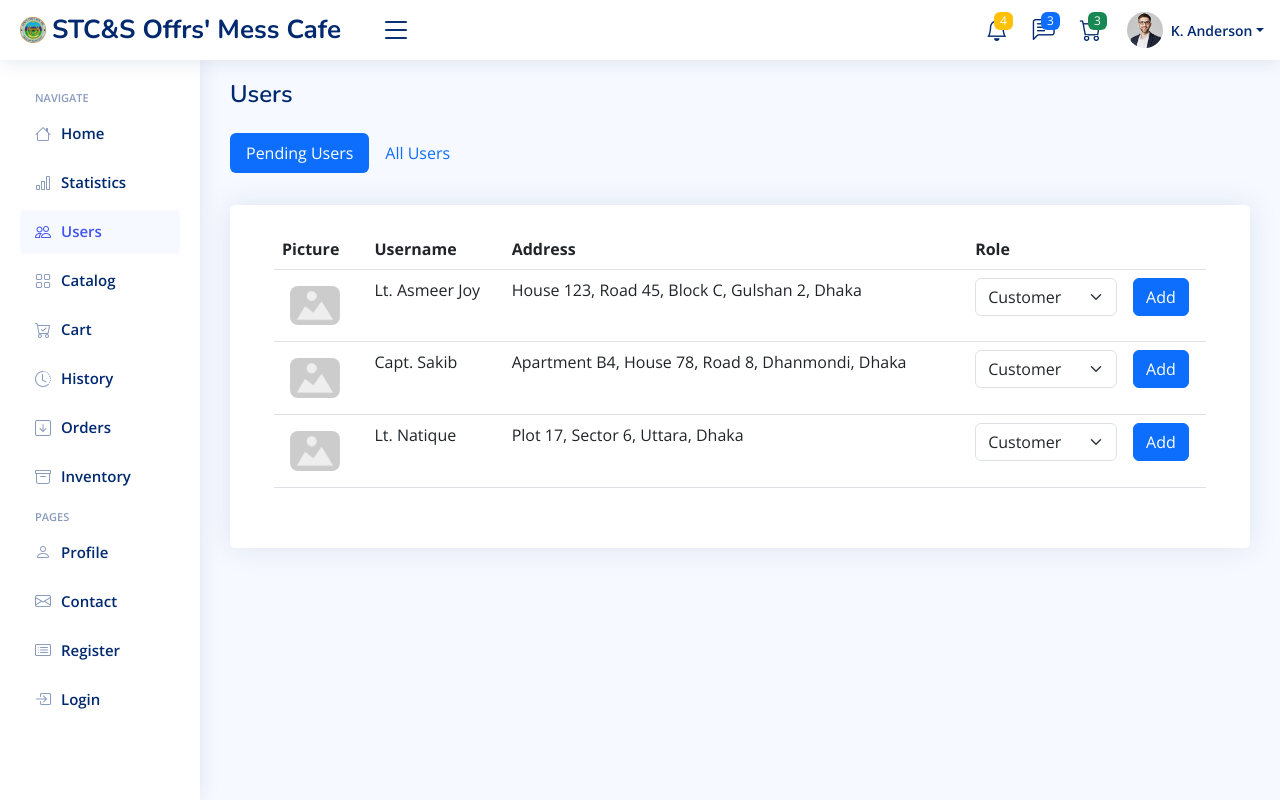
After one commit to Mahdi3M/Canteen_Management, a Django app: page /admin_users/ in a window 1280 px wide. The commit adds this page. Run offline with Django 4.2, Linux system fonts and the light colour scheme; some libraries are stand-ins or nearby versions.

Commit message:
UI Complete

```diff
--- /dev/null
+++ b/Canteen/templates/Canteen/admin_users.html
@@ -0,0 +1,138 @@
+{% extends 'base.html' %}
+{% load static %}
+
+{% block main %}
+<main id="main" class="main">
+
+  <div class="pagetitle">
+    <h1>Users</h1>
+  </div><!-- End Page Title -->
+
+  <!-- Pills Tabs -->
+  <ul class="nav nav-pills my-4" id="pills-tab" role="tablist">
+    <li class="nav-item" role="presentation">
+      <button class="nav-link active" id="pills-pending-users-tab" data-bs-toggle="pill" data-bs-target="#pills-pending-users" type="button" role="tab" aria-controls="pills-pending-users" aria-selected="true">Pending Users</button>
+    </li>
+    <li class="nav-item" role="presentation">
+      <button class="nav-link" id="pills-all-users-tab" data-bs-toggle="pill" data-bs-target="#pills-all-users" type="button" role="tab" aria-controls="pills-all-users" aria-selected="false">All Users</button>
+    </li>
+  </ul>
+  <div class="tab-content pt-2" id="myTabContent">
+    <div class="tab-pane fade show active" id="pills-pending-users" role="tabpanel" aria-labelledby="pending-users-tab">
+      <div class="card p-4">
+        <div class="card-body">
+          <table class="table sales-summary">
+            <thead>
+              <tr>
+                <th>Picture</th>
+                <th>Username</th>
+                <th>Address</th>
+                <th>Role</th>
+                <th></th>
+              </tr>
+            </thead>
+            <tbody>
+              <tr>
+                <td><img src={% static 'assets/img/default.png' %} alt="Image Preview" class="m-2" style="max-width: 50px; height: auto; border-radius: 8px;"></td>
+                <td>Lt. Asmeer Joy</td>
+                <td>House 123, Road 45, Block C, Gulshan 2, Dhaka</td>
+                <td>
+                  <select class="form-select" aria-label="Default select example" id="userRole" name="userRole">
+                    <option value="admin">Admin</option>
+                    <option value="barNCO">Bar NCO</option>
+                    <option selected value="customer">Customer</option>
+                  </select>
+                </td>
+                <td><button type="submit" class="btn btn-primary">Add</button></td>
+              </tr>
+              <tr>
+                <td><img src={% static 'assets/img/default.png' %} alt="Image Preview" class="m-2" style="max-width: 50px; height: auto; border-radius: 8px;"></td>
+                <td>Capt. Sakib </td>
+                <td>Apartment B4, House 78, Road 8, Dhanmondi, Dhaka</td>
+                <td>
+                  <select class="form-select" aria-label="Default select example" id="userRole" name="userRole">
+                    <option value="admin">Admin</option>
+                    <option value="barNCO">Bar NCO</option>
+                    <option selected value="customer">Customer</option>
+                  </select>
+                </td>
+                <td><button type="submit" class="btn btn-primary">Add</button></td>
+              </tr>
+              <tr>
+                <td><img src={% static 'assets/img/default.png' %} alt="Image Preview" class="m-2" style="max-width: 50px; height: auto; border-radius: 8px;"></td>
+                <td>Lt. Natique</td>
+                <td>Plot 17, Sector 6, Uttara, Dhaka</td>
+                <td>
+                  <select class="form-select" aria-label="Default select example" id="userRole" name="userRole">
+                    <option value="admin">Admin</option>
+                    <option value="barNCO">Bar NCO</option>
+                    <option selected value="customer">Customer</option>
+                  </select>
+                </td>
+                <td><button type="submit" class="btn btn-primary">Add</button></td>
+              </tr>
+                <!-- Add more rows as needed -->
+            </tbody>
+          </table>
+        </div>
+      </div>
+    </div>
+    <div class="tab-pane fade" id="pills-all-users" role="tabpanel" aria-labelledby="all-users-tab">
+      <div class="card p-4">
+        <div class="card-body">
+          <table class="table sales-summary">
+            <thead>
+              <tr>
+                <th>Picture</th>
+                <th>Username</th>
+                <th>Address</th>
+                <th>Action</th>
+              </tr>
+            </thead>
+            <tbody>
+              <tr>
+                <td><img src={% static 'assets/img/default.png' %} alt="Image Preview" class="m-2" style="max-width: 50px; height: auto; border-radius: 8px;"></td>
+                <td>Lt. Asmeer Joy</td>
+                <td>House 123, Road 45, Block C, Gulshan 2, Dhaka</td>
+                <td><button type="submit" class="btn btn-danger">Remove</button></td>
+              </tr>
+              <tr>
+                <td><img src={% static 'assets/img/default.png' %} alt="Image Preview" class="m-2" style="max-width: 50px; height: auto; border-radius: 8px;"></td>
+                <td>Capt. Sakib </td>
+                <td>Apartment B4, House 78, Road 8, Dhanmondi, Dhaka</td>
+                <td><button type="submit" class="btn btn-danger">Remove</button></td>
+              </tr>
+              <tr>
+                <td><img src={% static 'assets/img/default.png' %} alt="Image Preview" class="m-2" style="max-width: 50px; height: auto; border-radius: 8px;"></td>
+                <td>Lt. Natique</td>
+                <td>Plot 17, Sector 6, Uttara, Dhaka</td>
+                <td><button type="submit" class="btn btn-danger">Remove</button></td>
+              </tr>
+              <tr>
+                <td><img src={% static 'assets/img/default.png' %} alt="Image Preview" class="m-2" style="max-width: 50px; height: auto; border-radius: 8px;"></td>
+                <td>Lt. Niamul</td>
+                <td>House 67, Block E, Bashundhara R/A, Dhaka</td>
+                <td><button type="submit" class="btn btn-danger">Remove</button></td>
+              </tr>
+              <tr>
+                <td><img src={% static 'assets/img/default.png' %} alt="Image Preview" class="m-2" style="max-width: 50px; height: auto; border-radius: 8px;"></td>
+                <td>Maj Tahsin</td>
+                <td>House 67, Block E, Bashundhara R/A, Dhaka</td>
+                <td><button type="submit" class="btn btn-danger">Remove</button></td>
+              </tr>
+                <!-- Add more rows as needed -->
+            </tbody>
+          </table>
+        </div>
+      </div>
+    </div>
+  </div><!-- End Pills Tabs -->
+
+</main>
+{% endblock main %}
+
+{% block scripts %}
+<script>
+  $("#users").removeClass("collapsed");
+</script>
+{% endblock scripts %}
--- a/Canteen/templates/Canteen/customer_history.html
+++ b/Canteen/templates/Canteen/customer_history.html
@@ -8,7 +8,7 @@
     <h1>Order History</h1>
   </div><!-- End Page Title -->
 
-  <div class="card mt-5">
+  <div class="card my-4">
     <div class="card-body">
       <h5 class="card-title">Monthly Bills</h5>
 
--- a/Canteen/urls.py
+++ b/Canteen/urls.py
@@ -16,4 +16,7 @@ urlpatterns = [
 
     path('nco_order/', views.nco_order, name="nco_order"),
     path('nco_inventory/', views.nco_inventory, name="nco_inventory"),
+
+    path('admin_stats/', views.admin_stats, name="admin_stats"),
+    path('admin_users/', views.admin_users, name="admin_users"),
 ]
--- a/Canteen/views.py
+++ b/Canteen/views.py
@@ -40,3 +40,9 @@ def nco_inventory(request):
 
 
 #<-- ======= Admin ======= -->
+
+def admin_stats(request):
+    return render(request, "Canteen/admin_stats.html")
+
+def admin_users(request):
+    return render(request, "Canteen/admin_users.html")
--- a/templates/sidebar.html
+++ b/templates/sidebar.html
@@ -11,6 +11,23 @@
           <span>Home</span>
         </a>
       </li>
+    </li>
+
+    <!-- ======= Admin ======= -->
+
+    <li class="nav-item">
+      <a id="stats" class="nav-link collapsed" href={% url 'Canteen:admin_stats' %}>
+        <i class="bi bi-bar-chart"></i>
+        <span>Statistics</span>
+      </a>
+    </li>
+
+    <li class="nav-item">
+      <a id="users" class="nav-link collapsed" href={% url 'Canteen:admin_users' %}>
+        <i class="bi bi-people"></i>
+        <span>Users</span>
+      </a>
+    </li>
 
       <!-- ======= Customer ======= -->
 
@@ -49,7 +66,6 @@
           <i class="bi bi-archive"></i>
           <span>Inventory</span>
         </a>
-      </li>
 
       <!-- ======= Other Pages ======= -->
 
```
Also changed, not shown: Canteen/templates/Canteen/admin_stats.html (added, +143 -0 lines).
